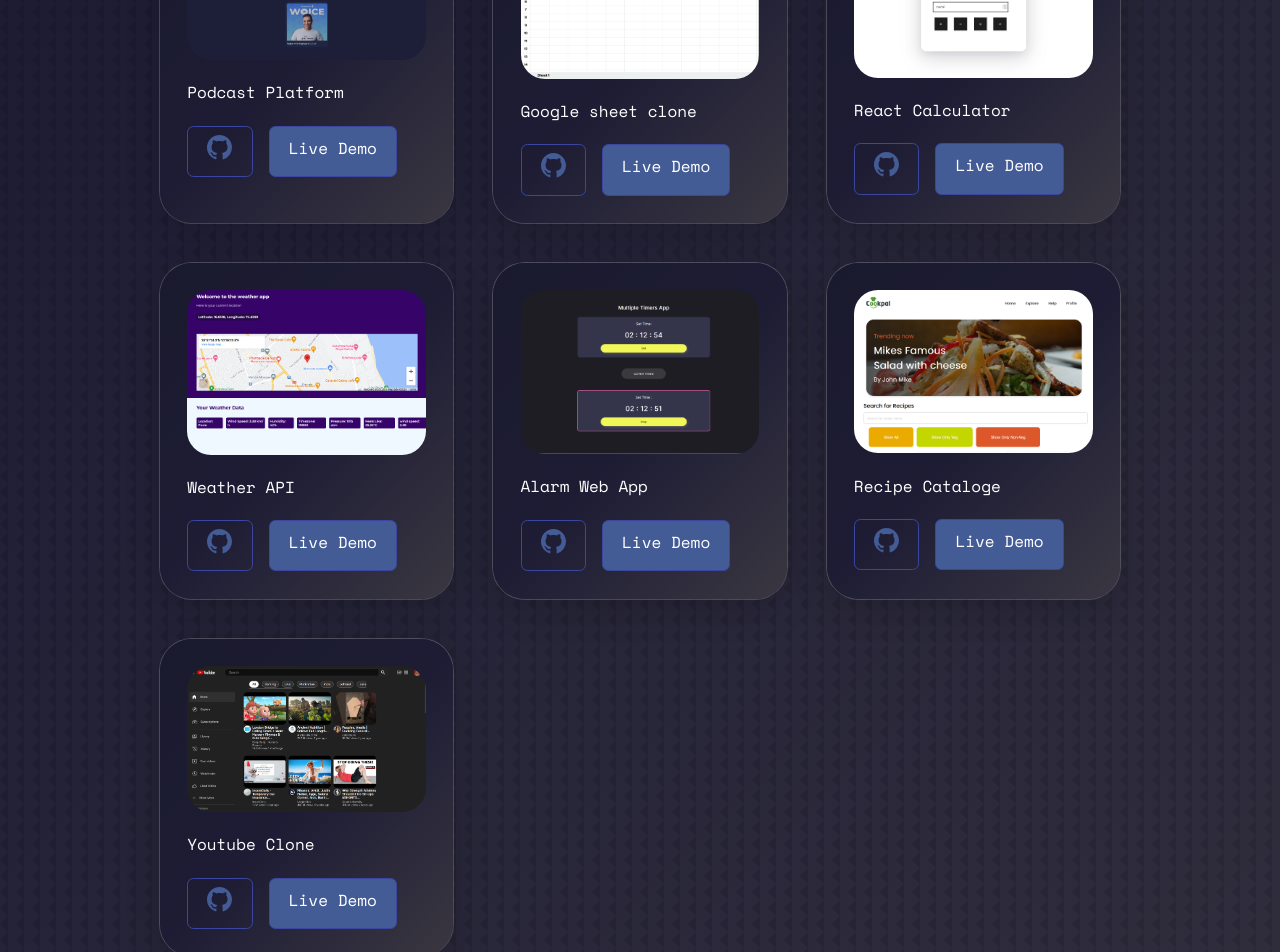
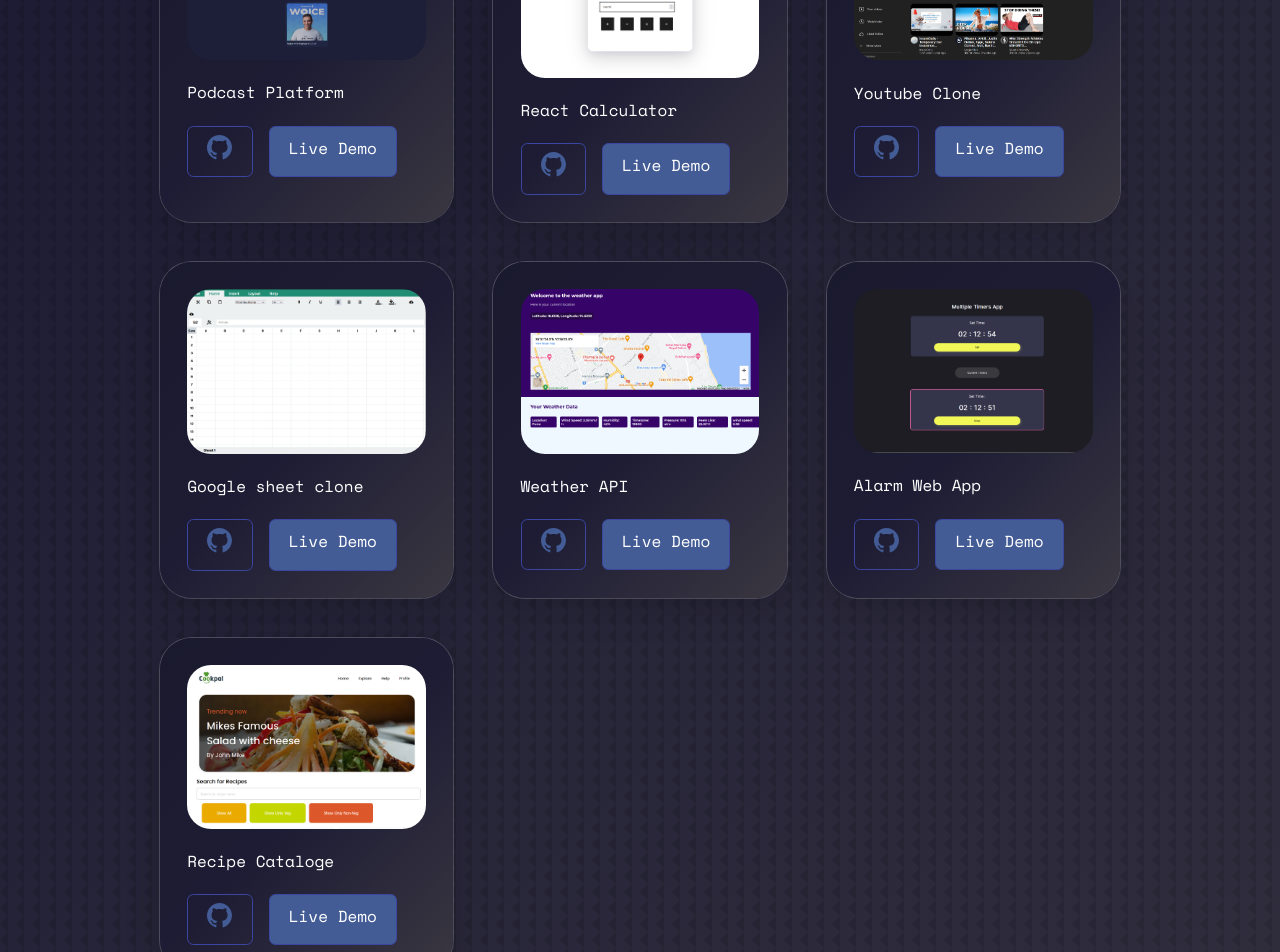
Before and after one commit to vaibhavmali-git/Portolio-Site, a React (Vite) app: page / in a window 1280 px wide. Shown: the part 3420-4372 px from the top of the page. Built offline with nearby package versions, Linux system fonts and the light colour scheme.

Commit message:
updates links of projects

```diff
--- a/src/components/Contact/Contact.jsx
+++ b/src/components/Contact/Contact.jsx
@@ -43,7 +43,7 @@ function Contact() {
               </span>
               <h5>malivaibhav.7620@gmail.com</h5>
             </div>
-            <a href="mailto:malivaibhav.7620@gmail.com" target="_blank">
+            <a href="mailto:malivaibhav.7620@gmail.com">
               Send a message via mail
             </a>
           </article>
--- a/src/components/Portfolio/Portfolio.jsx
+++ b/src/components/Portfolio/Portfolio.jsx
@@ -18,19 +18,27 @@ const projectData = [
     demo: "https://podcast-react-vaibhav.netlify.app/",
   },
   {
+    id: 2,
+    title: "React Calculator",
+    image: ReactCalculator,
+    github: "https://github.com/VaibhavMali001/calculator-react",
+    demo: "https://react-calculator-vaibhav.netlify.app/",
+  },
+  {
+    id: 7,
+    title: "Youtube Clone",
+    image: YoutubeClone,
+    github: "https://github.com/VaibhavMali001/youtube-clone-f3",
+    demo: "https://vaibhavmali001.github.io/youtube-clone-f3/",
+  },
+  {
     id: 1,
     title: "Google sheet clone",
     image: GoogleSheet,
     github: "https://github.com/VaibhavMali001/google-shhet-clone",
     demo: "https://vaibhavmali001.github.io/google-shhet-clone/",
   },
-  {
-    id: 2,
-    title: "React Calculator",
-    image: ReactCalculator,
-    github: "https://github.com/VaibhavMali001",
-    demo: "https://calculator-react-ob7z2ef7k-vaibhav-malis-projects.vercel.app",
-  },
+
   {
     id: 3,
     title: "Weather API",
@@ -52,13 +60,7 @@ const projectData = [
     github: "https://github.com/VaibhavMali001/module-2-contest-recipe-catalogue",
     demo: "https://vaibhavmali001.github.io/module-2-contest-recipe-catalogue/",
   },
-  {
-    id: 7,
-    title: "Youtube Clone",
-    image: YoutubeClone,
-    github: "https://github.com/VaibhavMali001/youtube-clone-f3",
-    demo: "https://vaibhavmali001.github.io/youtube-clone-f3/",
-  },
+
 
 ];
 
```
